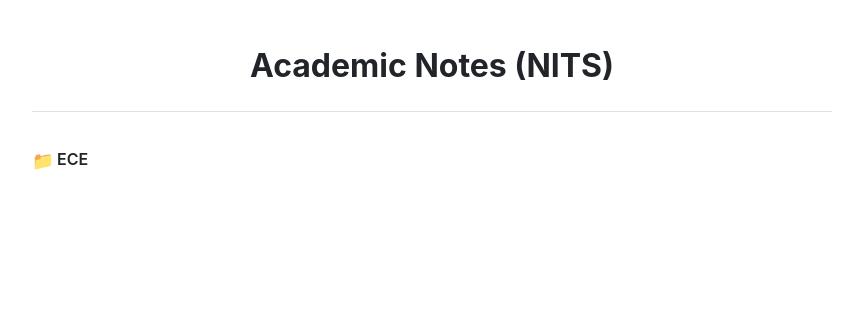
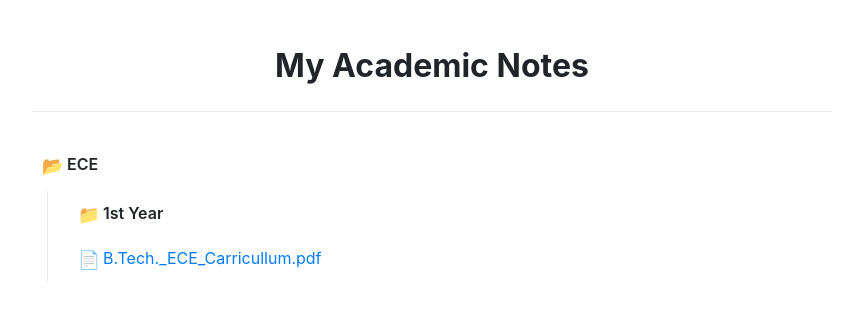
Before and after one commit to ashikahmed05/my-notes-explorer, a plain HTML site: page index.html in a window 1280 px wide. Both pictures are taken after a click on the element "ECE". Shown: the whole page, without its empty margins (208-1071 px from the left). Drawn offline with Linux system fonts and the light colour scheme.

Commit message:
Refactor styles in index.html for improved file explorer UI and update page title

```diff
--- a/index.html
+++ b/index.html
@@ -9,15 +9,14 @@
      crossorigin="anonymous"></script>
 
     <style>
-        /* --- Minimalistic & Responsive Design --- */
         :root {
             --bg-color: #ffffff;
             --text-color: #212529;
             --accent-color: #007bff;
-            --border-color: #dee2e6;
+            --border-color: #e9ecef;
             --loader-color: #6c757d;
+            --hover-bg: #f8f9fa;
         }
-
         body {
             font-family: -apple-system, BlinkMacSystemFont, "Segoe UI", Roboto, Helvetica, Arial, sans-serif;
             font-size: 16px;
@@ -26,76 +25,80 @@
             background-color: var(--bg-color);
             color: var(--text-color);
         }
-
         .container {
             max-width: 800px;
             margin: 20px auto;
             padding: 20px;
         }
-
         header {
             text-align: center;
             border-bottom: 1px solid var(--border-color);
             margin-bottom: 30px;
             padding-bottom: 20px;
         }
-
         h1 {
             font-size: 2rem;
             color: var(--text-color);
             margin: 0;
         }
 
-        /* --- File Explorer Styles --- */
+        /* --- NEW Folder and File Styles --- */
         .explorer {
             list-style: none;
             padding-left: 0;
         }
         .explorer li {
-            padding: 5px 0 5px 25px;
+            padding: 2px 0; /* Reduced vertical padding for items */
             position: relative;
+        }
+        .explorer span, .explorer a {
+            display: block;
+            padding: 8px 12px 8px 35px; /* More padding for a larger click area */
+            text-decoration: none;
+            border-radius: 6px;
+            transition: background-color 0.2s ease-in-out;
         }
         .explorer .folder {
             cursor: pointer;
             font-weight: 600;
         }
+        .explorer .folder:hover, .explorer .file:hover {
+            background-color: var(--hover-bg);
+            color: var(--accent-color);
+        }
+        .explorer .folder::before, .explorer .file::before {
+            position: absolute;
+            left: 10px;
+            top: 10px;
+            font-size: 1.1em;
+        }
         .explorer .folder::before {
-            content: '📁';
-            position: absolute;
-            left: 0;
-            font-size: 1.1em;
+            content: '📁'; /* Closed folder icon */
         }
         .explorer .file {
             color: var(--accent-color);
-            text-decoration: none;
-            display: block;
-        }
-        .explorer .file:hover {
-            text-decoration: underline;
         }
         .explorer .file::before {
             content: '📄';
-            position: absolute;
-            left: 0;
-            font-size: 1.1em;
         }
         .explorer ul {
             display: none; /* Collapsed by default */
             list-style: none;
             padding-left: 20px;
             border-left: 1px solid var(--border-color);
-            margin-left: 5px;
+            margin-left: 15px;
+            margin-top: 5px;
         }
-        .explorer .folder.open > ul {
+        .explorer li.open > ul {
             display: block; /* Expanded */
         }
-
+        .explorer li.open > .folder::before {
+            content: '📂'; /* Open folder icon */
+        }
         #loader {
             color: var(--loader-color);
             font-style: italic;
         }
-
-        /* --- Responsive Adjustments --- */
         @media (max-width: 768px) {
             .container {
                 padding: 15px;
@@ -104,29 +107,22 @@
             h1 {
                 font-size: 1.8rem;
             }
-            body {
-                font-size: 15px;
-            }
         }
     </style>
 </head>
 <body>
-
     <div class="container">
         <header>
-            <h1>Academic Notes (NITS)</h1>
+            <h1>My Academic Notes</h1>
         </header>
-
         <div id="file-explorer">
             <p id="loader">🔍 Loading file list...</p>
         </div>
     </div>
-
-<script>
+    <script>
         function createExplorerUI(container, structure) {
             const ul = document.createElement('ul');
             ul.className = 'explorer';
-
             const sortedKeys = Object.keys(structure).sort((a, b) => {
                 const aIsFolder = typeof structure[a] === 'object';
                 const bIsFolder = typeof structure[b] === 'object';
@@ -134,11 +130,9 @@
                 if (!aIsFolder && bIsFolder) return 1;
                 return a.localeCompare(b);
             });
-
             for (const key of sortedKeys) {
                 const value = structure[key];
                 const li = document.createElement('li');
-
                 if (typeof value === 'object') {
                     const folderSpan = document.createElement('span');
                     folderSpan.textContent = key;
@@ -162,30 +156,24 @@
             }
             return ul;
         }
-
         async function buildFileExplorer() {
             const explorerContainer = document.getElementById('file-explorer');
-            // This line is now corrected to look for list.txt
             const listUrl = 'files/list.txt';
-
             try {
                 const response = await fetch(`${listUrl}?v=${new Date().getTime()}`);
                 if (!response.ok) {
                     throw new Error(`Status: ${response.status}`);
                 }
                 const filePathsText = await response.text();
-
                 if (!filePathsText.trim()) {
                     throw new Error("The file list is empty. Push some files to the 'files' directory.");
                 }
-
                 const fileStructure = {};
                 const userName = 'ashikahmed05';
                 const repoName = 'my-notes-explorer';
                 const baseUrl = `https://github.com/${userName}/${repoName}/blob/main/files/`;
-
                 filePathsText.trim().split('\n').forEach(path => {
-                    if (!path) return; // Skip empty lines
+                    if (!path) return;
                     const pathParts = path.split('/');
                     let currentLevel = fileStructure;
                     pathParts.forEach((part, index) => {
@@ -199,16 +187,13 @@
                         }
                     });
                 });
-
                 explorerContainer.innerHTML = '';
                 explorerContainer.appendChild(createExplorerUI(explorerContainer, fileStructure));
-
             } catch (error) {
                 explorerContainer.innerHTML = `<p style="color:red;"><strong>Error:</strong> Could not load file list. (${error.message})</p>`;
                 console.error(error);
             }
         }
-
         buildFileExplorer();
     </script>
 </body>
```
